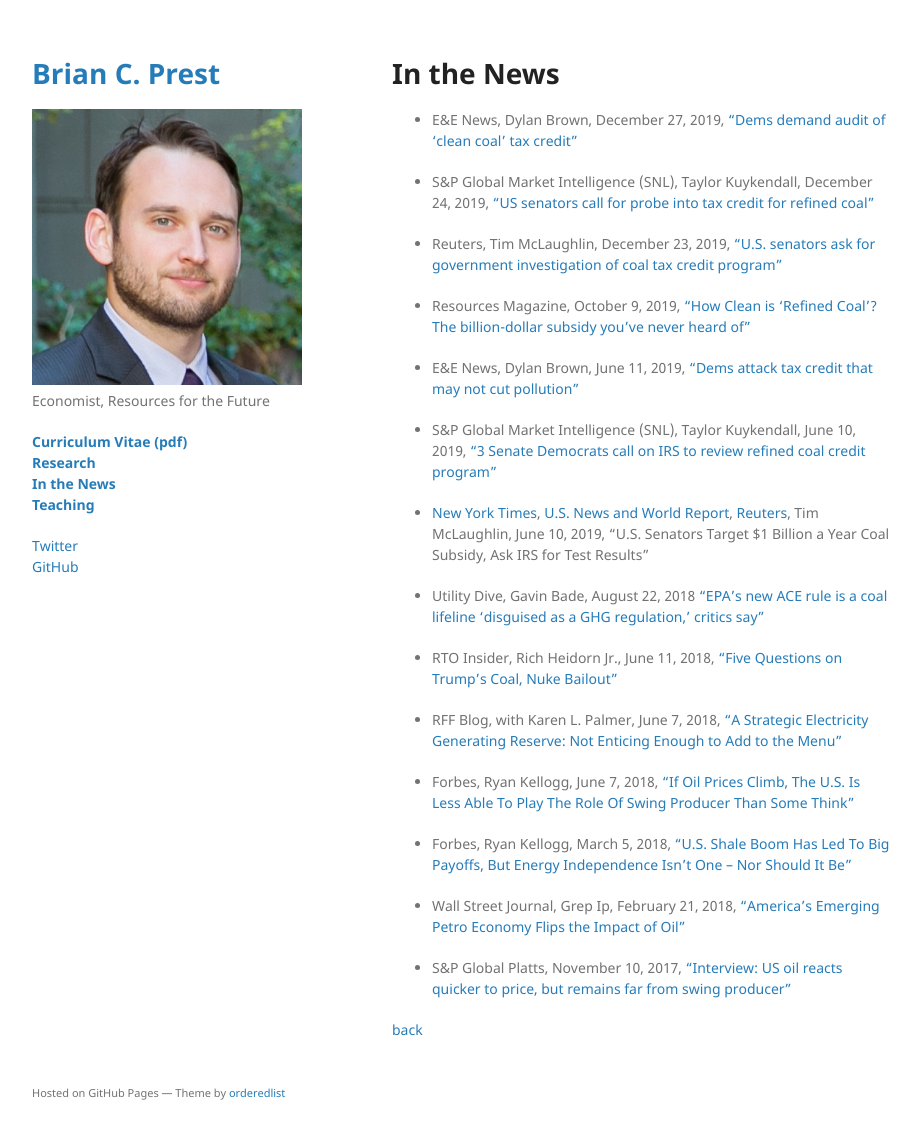
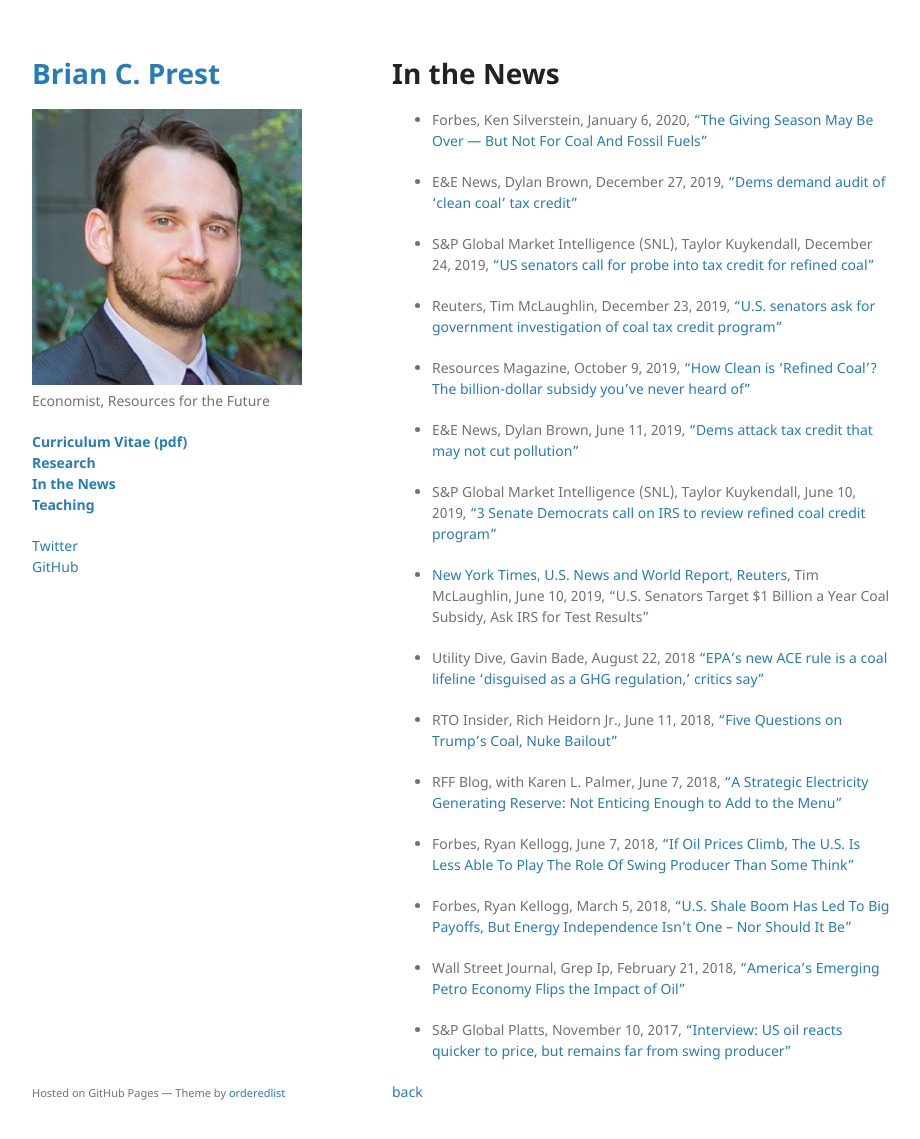
Before and after one commit to bprest/bprest.github.io, a Jekyll site: the page built from in-the-news.md, in a window 1280 px wide and 1172 px high. Shown: the top 1139 px of the window, without its empty margins (178-1098 px from the left). Built offline with Jekyll 4.4.1, drawn with Linux system fonts in a browser that asks for light colours; our own code applies the rules of GitHub Pages for plain Markdown files.

Commit message:
add forbes article

```diff
--- a/in-the-news.md
+++ b/in-the-news.md
@@ -4,6 +4,7 @@ layout: default
 
 # In the News
 
+* Forbes, Ken Silverstein, January 6, 2020, ["The Giving Season May Be Over — But Not For Coal And Fossil Fuels"](https://www.forbes.com/sites/kensilverstein/2020/01/06/the-giving-season-may-be-over---but-not-for-coal-and-fossil-fuels)
 
 * E&E News, Dylan Brown, December 27, 2019, ["Dems demand audit of 'clean coal' tax credit"](https://www.eenews.net/greenwire/2019/12/27/stories/1061923089)
 
```
